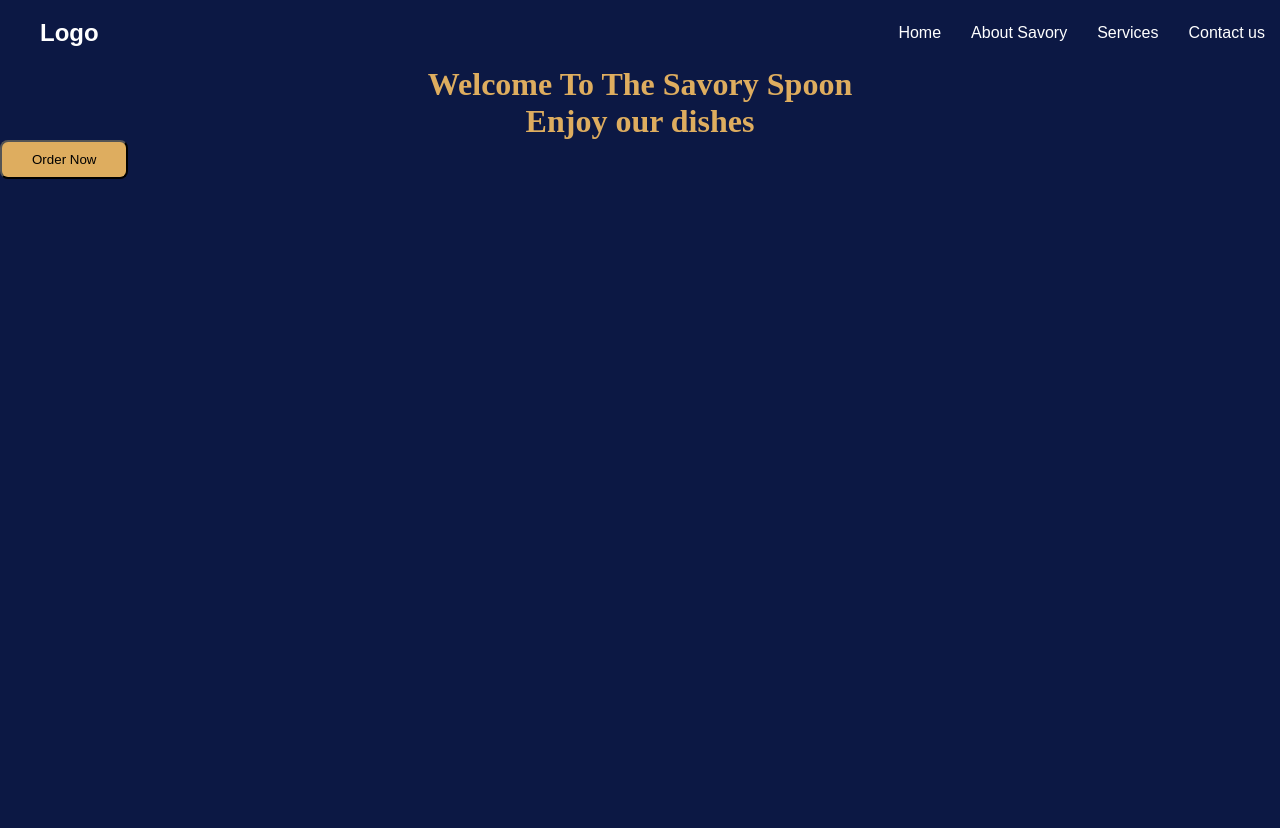
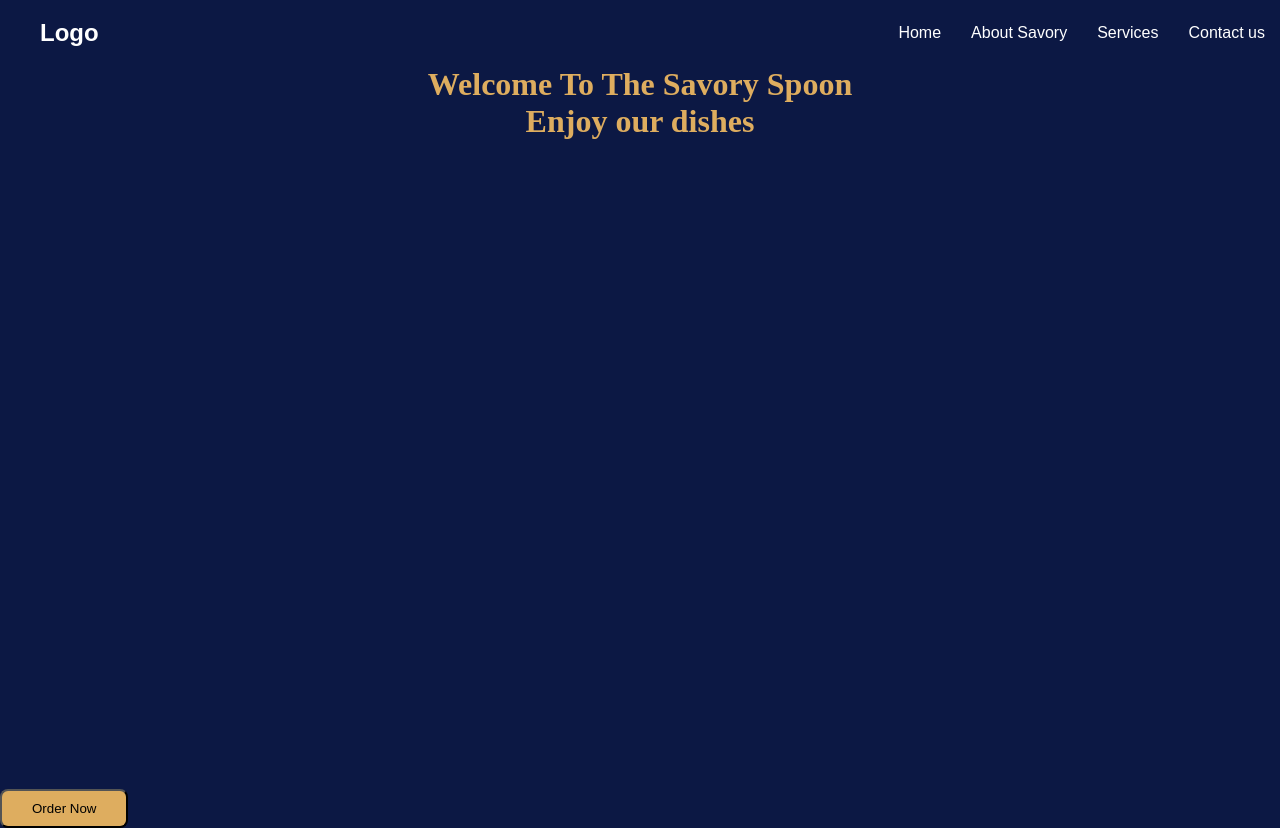
Before and after one commit to Popeaura/Odin-recipes, a plain HTML site: page index.html in a window 1280 px wide. Before the commit the page ends 800 px from the top, so only its background shows below. Drawn offline with Linux system fonts and the light colour scheme.

Commit message:
I modified my styles.css file

```diff
--- a/styles.css
+++ b/styles.css
@@ -4,7 +4,6 @@
     margin: 0 ;
     box-sizing: border-box;
 }
-
 
 :root {
     --main-color: #dead5f;
@@ -59,3 +58,8 @@ button{
     cursor: pointer;
     border-radius: 8px;
 }
+.main-btn{
+    position: absolute;
+    bottom: 2rem;
+    transform: translateY(60px);
+}
```
